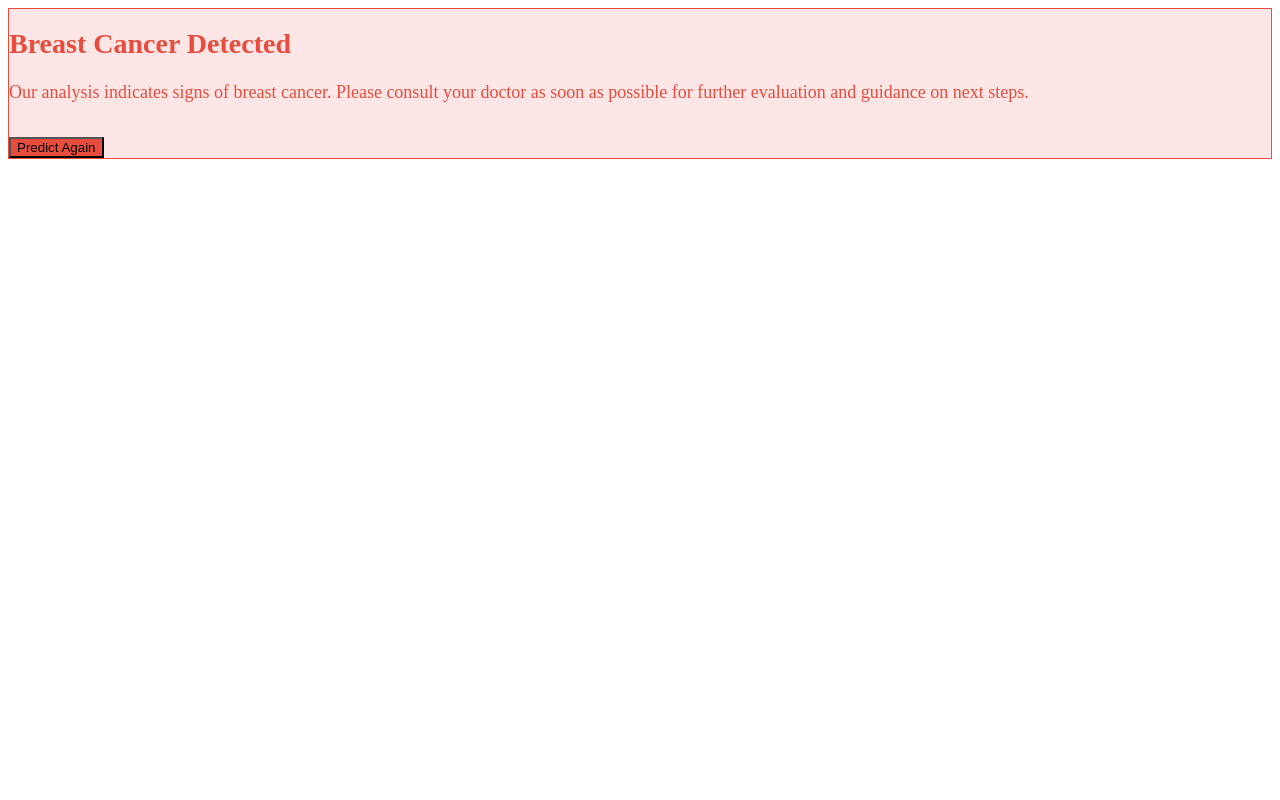
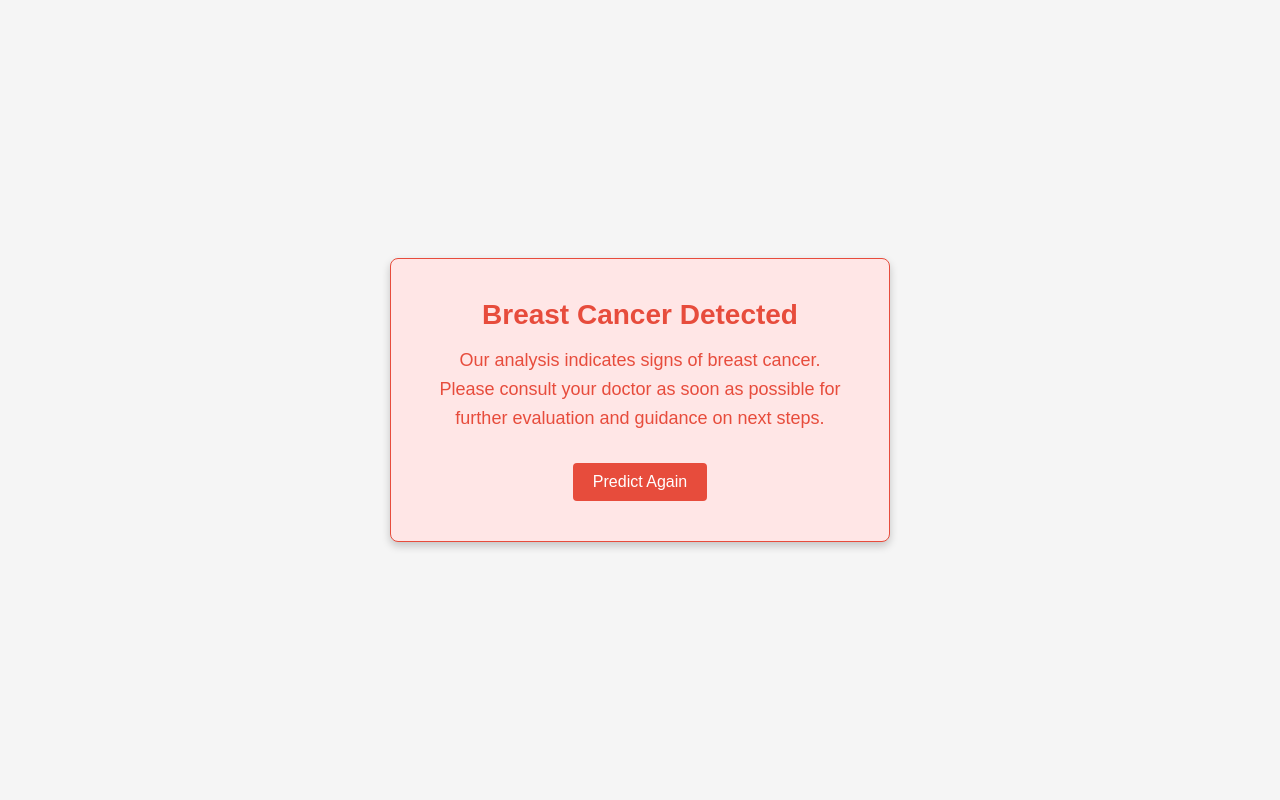
Before and after one commit to ishavishwakarma29/SheKnows, a Flask app: page /positive in a window 1280 px wide. Run offline with Flask 3, Linux system fonts and the light colour scheme; parts of the project's set-up code (start-up, migrations or seed data) failed here and were passed over.

Commit message:
minor_change

```diff
--- a/static/positive.css
+++ b/static/positive.css
@@ -1,3 +1,48 @@
+* {
+    margin: 0;
+    padding: 0;
+    box-sizing: border-box;
+    font-family: Arial, sans-serif;
+}
+
+body {
+    display: flex;
+    justify-content: center;
+    align-items: center;
+    height: 100vh;
+    background-color: #f5f5f5;
+}
+
+.container {
+    display: flex;
+    justify-content: center;
+    align-items: center;
+    height: 100vh;
+    padding: 20px;
+}
+
+.result-box {
+    text-align: center;
+    background-color: #ffffff;
+    padding: 40px;
+    max-width: 500px;
+    border-radius: 8px;
+    box-shadow: 0 4px 8px rgba(0, 0, 0, 0.2);
+}
+
+.consult-button {
+    background-color: #007bff;
+    color: #ffffff;
+    padding: 10px 20px;
+    border: none;
+    border-radius: 4px;
+    font-size: 16px;
+    cursor: pointer;
+    transition: background-color 0.3s;
+}
+
+
+
 .result-box.positive {
     background-color: #ffe6e6;
     border: 1px solid #e74c3c;
```
